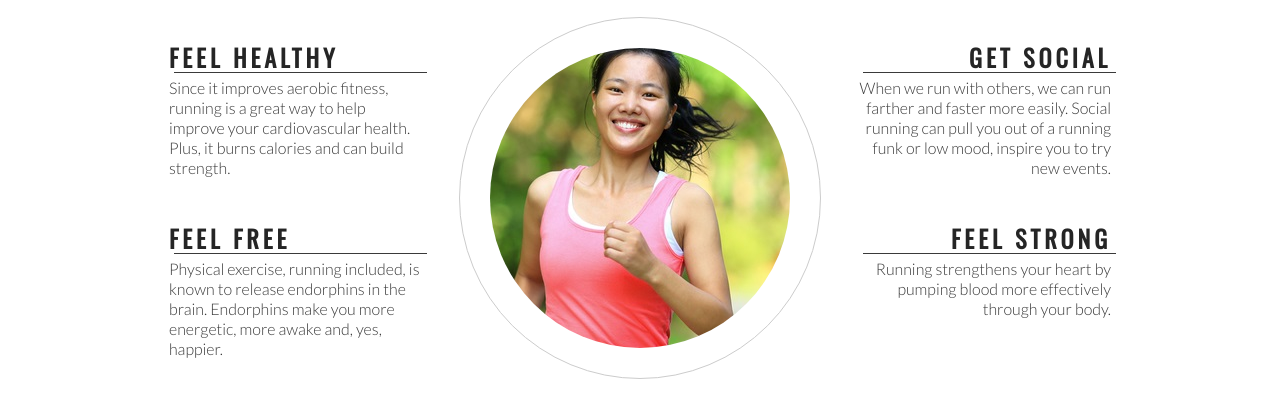
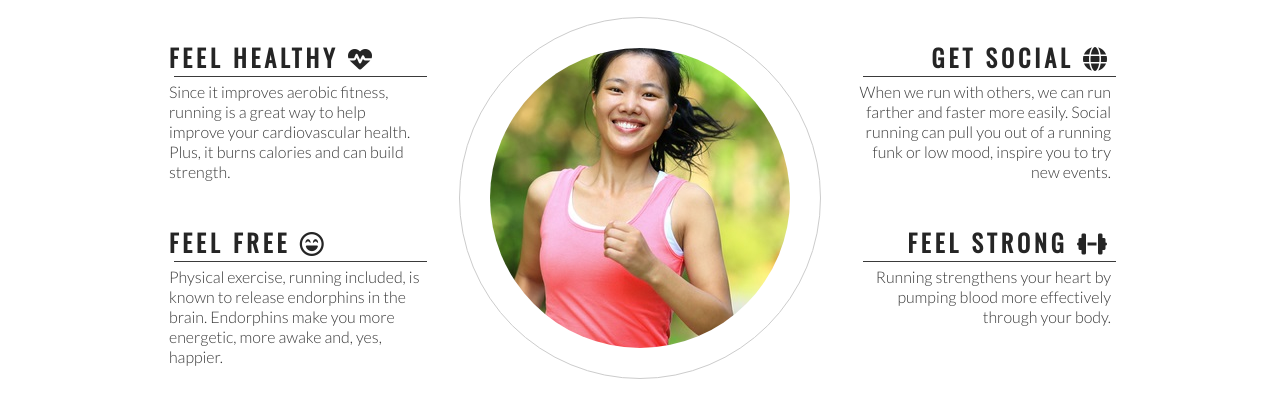
Before and after one commit to ainchu18/Love_Running, a plain HTML site: page index.html in a window 1280 px wide. Shown: the part 764-1182 px from the top of the page. Drawn offline with nearby package versions, Linux system fonts and the light colour scheme.

Commit message:
add font awesome icons to club ethos section

```diff
--- a/index.html
+++ b/index.html
@@ -43,14 +43,14 @@
         <h2 id="welcome">Why Love Running With Us?</h2>
         <div id="left-about">
             <div class="left-about-heading">
-                <h2>Feel Healthy</h2>
+                <h2>Feel Healthy <i class="fas fa-heartbeat"></i></h2>
                 <hr>
                 <p>
                     Since it improves aerobic fitness, running is a great way to help improve your cardiovascular health. Plus, it burns calories and can build strength.
                 </p>
             </div>
             <div class="left-about-heading">
-                <h2>Feel Free</h2>
+                <h2>Feel Free <i class="far fa-laugh-beam"></i></h2>
                 <hr>
                 <p>
                     Physical exercise, running included, is known to release endorphins in the brain. Endorphins make you more energetic, more awake and, yes, happier.
@@ -59,14 +59,14 @@
         </div>
         <div id="right-about">
             <div class="right-about-heading">
-                <h2>Get Social</h2>
+                <h2>Get Social <i class="fas fa-globe"></i></h2>
                 <hr>
                 <p>
                     When we run with others, we can run farther and faster more easily. Social running can pull you out of a running funk or low mood, inspire you to try new events.
                 </p>
             </div>
             <div class="right-about-heading">
-                <h2>Feel Strong</h2>
+                <h2>Feel Strong <i class="fas fa-dumbbell"></i></h2>
                 <hr>
                 <p>
                     Running strengthens your heart by pumping blood more effectively through your body.
@@ -85,6 +85,9 @@
     <footer>
         Social media hero
     </footer>
+
+    <!-- font awesone script -->
+    <script src="https://kit.fontawesome.com/f2b3e579d3.js" crossorigin="anonymous"></script>
 </body>
 
 </html>
```
